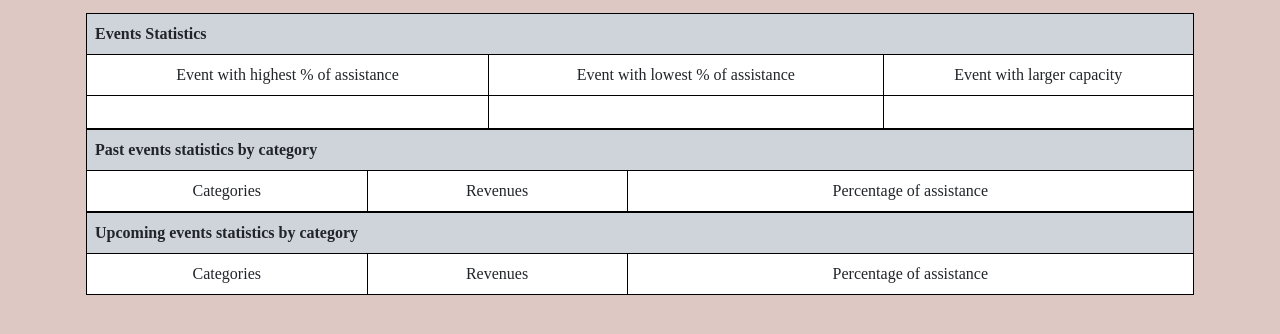
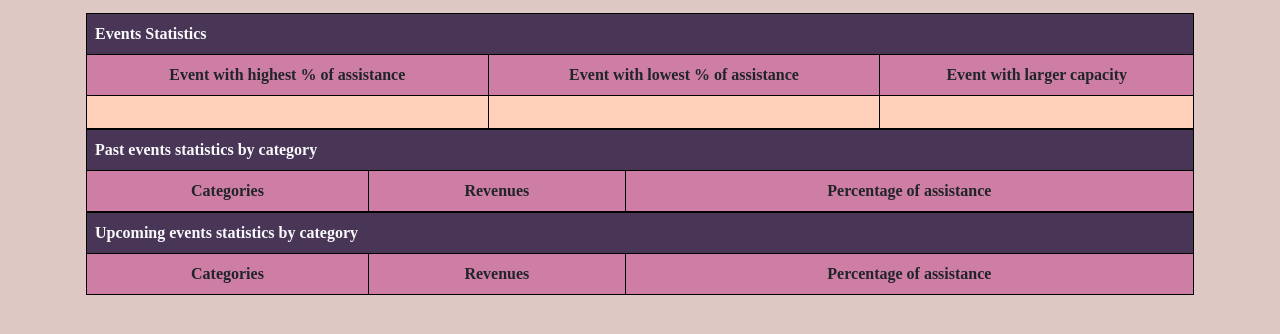
Before and after one commit to priara/AmazingEvents-Priscila-Araujo, a plain HTML site: page pages/stats.html in a window 1280 px wide. Shown: the part 518-852 px from the top of the page. Drawn offline with nearby package versions, Linux system fonts and the light colour scheme; no server answers.

Commit message:
sprint4 editado

```diff
--- a/main.js
+++ b/main.js
@@ -1,5 +1,5 @@
 
-import {crearTarjeta, mostrarTarjetas, filtrarPorCategoria, filtrarCruzado, mostrarValor, filtradoSearch,  limpieza , crearCheckbox, mostrarCheckbox } from './funciones.js'
+import {crearTarjeta, mostrarTarjetas, filtrarCruzado, mostrarValor,  limpieza , mostrarCheckbox } from './funciones.js'
 let contenedorTarjetas = document.getElementById("sectionTarjetas")
 let contenedorParaCheckbox = document.getElementById("contenedorParaCheckbox")
 
--- a/pages/stats.html
+++ b/pages/stats.html
@@ -144,17 +144,17 @@
     </header>
     <main>
       <div class="container p-3" >
-        <table class="table table-bordered border-black">
+        <table class="table table-bordered border-black fw-bold">
           <thead>
             <tr>
-              <th colspan="3" class="bg-dark-subtle text-start">Events Statistics</th>
+              <th colspan="3" class=" text-start text-light">Events Statistics</th>
             </tr>
           </thead>
           <tbody>
             <tr>
-              <td>Event with highest % of assistance</td>
-              <td>Event with lowest % of assistance</td>
-              <td>Event with larger capacity</td>
+              <td class="tablas" >Event with highest % of assistance</td>
+              <td class="tablas">Event with lowest % of assistance</td>
+              <td class="tablas">Event with larger capacity</td>
             </tr>
             <tr >
               <td id="tablamayor" colspan="1" class="p-3"></td>
@@ -163,40 +163,35 @@
             </tr>
           </tbody>
         </table>
-        <table class="table table-bordered">
+        <table class="table table-bordered fw-bold">
           <thead>
             <tr>
-              <th colspan="3" class="bg-dark-subtle text-start">
+              <th colspan="3" class=" text-start text-light">
                 Past events statistics by category
               </th>
             </tr>
           </thead>
           <tbody id="tableCategoria">
             <tr>
-              <td>Categories</td>
-              <td>Revenues</td>
-              <td>Percentage of assistance</td>
+              <td class="tablas">Categories</td>
+              <td class="tablas">Revenues</td>
+              <td class="tablas">Percentage of assistance</td>
             </tr>
-            <!-- <tr>
-              <td colspan="1" class="p-3">food fair</td>
-              <td colspan="1" class="p-3">4564</td>
-              <td colspan="1" class="p-3">18%</td>
-            </tr> -->
           </tbody>
         </table>
-        <table class="table table-bordered">
+        <table class="table table-bordered fw-bold">
           <thead>
             <tr>
-              <th colspan="3" class="bg-dark-subtle text-start">
+              <th colspan="3" class=" text-start text-light">
                 Upcoming events statistics by category
               </th>
             </tr>
           </thead>
           <tbody id="tablecategoria2">
             <tr>
-              <td>Categories</td>
-              <td>Revenues</td>
-              <td>Percentage of assistance</td>
+              <td class="tablas">Categories</td>
+              <td class="tablas">Revenues</td>
+              <td class="tablas">Percentage of assistance</td>
             </tr>
           </tbody>
         </table>
--- a/stats.js
+++ b/stats.js
@@ -117,9 +117,9 @@ function tabla2(evento, htmlContenedor, capacidad){
 
 function crearTabla(aux) {
         return `<tr>
-            <td colspan="1" class="p-3">${aux.nombre}</td>
-            <td colspan="1" class="p-3">${aux.ganancias}</td>
-            <td colspan="1" class="p-3">${aux.porcentajeDeAsistencia} %</td>
+            <td colspan="1" class="tabla2y3 p-3">${aux.nombre}</td>
+            <td colspan="1" class=" tabla2y3p-3">${aux.ganancias}</td>
+            <td colspan="1" class=" tabla2y3 p-3">${aux.porcentajeDeAsistencia} %</td>
             </tr>`
         }
 
--- a/style/style.css
+++ b/style/style.css
@@ -29,11 +29,30 @@ section{
 table, th, tr, td{
     border: 1px solid black!important;
     border-collapse: collapse;
-    background-color: white;
     margin-bottom: 0!important;
+}
+
+#tablamayor{
+    background-color: #FFD1BA!important;
+}
+#tablamenor{
+    background-color: #FFD1BA!important;
+}
+#tablalargo{
+    background-color: #FFD1BA!important;
+}
+.tablas{
+    background-color: #CE7DA5!important;
+}
+.tabla2y3{
+    background-color: #FFD1BA!important;
+}
+th{
+    background-color: #493657!important;
 }
 tr,td{
     text-align: center;
+    background-color: #FFD1BA!important;
 }
 .categories{
     background-color: #896a6798;
```
Also changed, not shown: index.html (+1 -3 lines), pages/pastEvents.html (+1 -1 lines), pages/upcomingEvents.html (+1 -1 lines), pastEvents.js (+8 -8 lines), upcomingEvents.js (+8 -8 lines).
